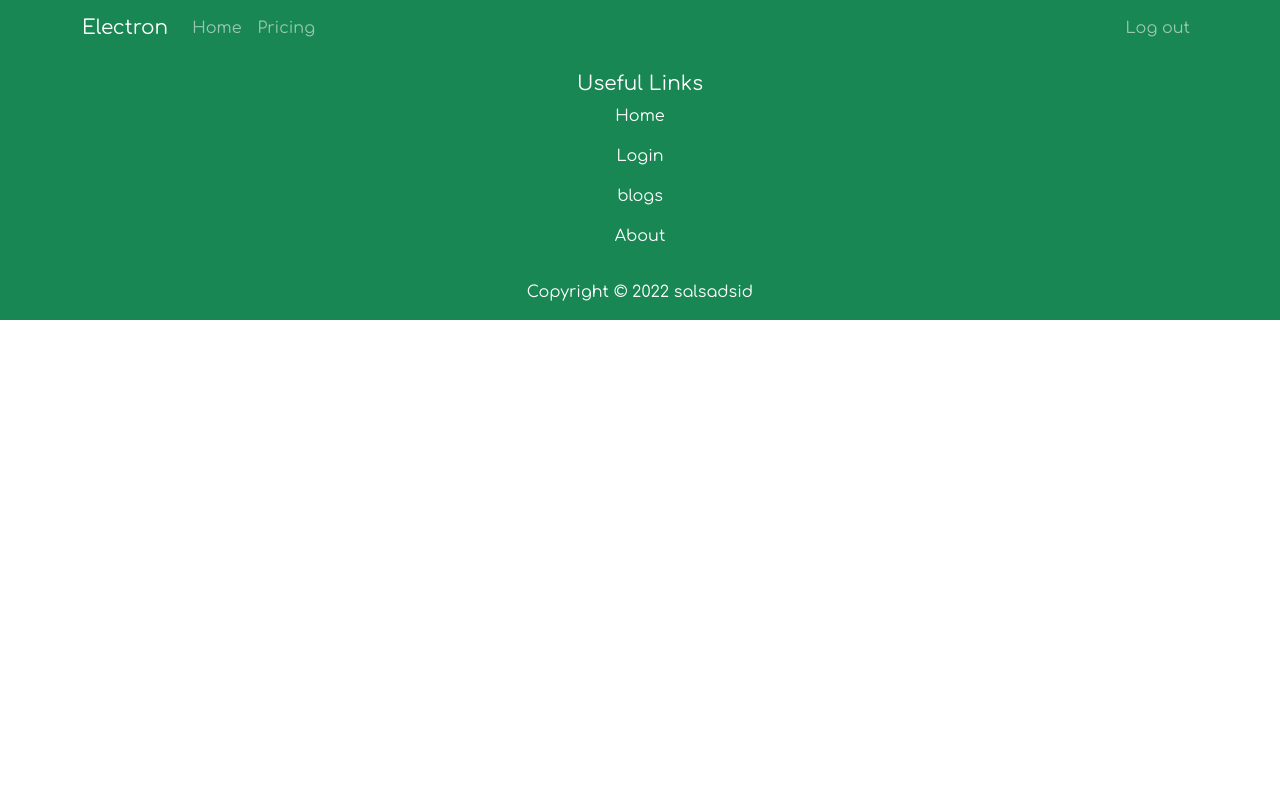
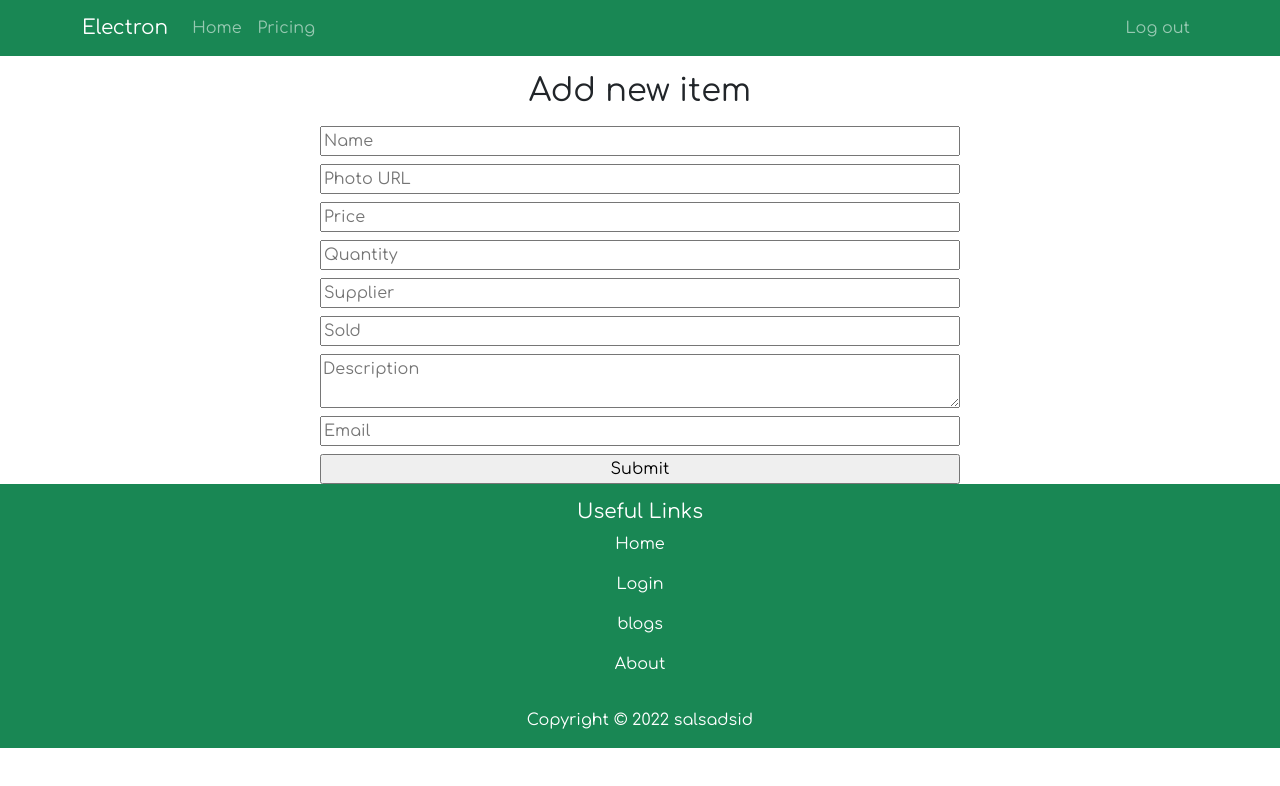
Before and after one commit to salsadsid/electron-warehouse-management, a React (Create React App) app: page /add in a window 1280 px wide. Shown: the top 786 px of the page. Built offline with nearby package versions, Linux system fonts and the light colour scheme; no server answers; sample sign-in values are in the browser's storage.

Commit message:
manage-inventory-add-items-added

```diff
--- a/package.json
+++ b/package.json
@@ -6,12 +6,14 @@
     "@testing-library/jest-dom": "^5.16.4",
     "@testing-library/react": "^13.2.0",
     "@testing-library/user-event": "^13.5.0",
+    "axios": "^0.27.2",
     "bootstrap": "^5.1.3",
     "firebase": "^9.8.0",
     "react": "^18.1.0",
     "react-bootstrap": "^2.3.1",
     "react-dom": "^18.1.0",
     "react-firebase-hooks": "^5.0.3",
+    "react-hook-form": "^7.30.0",
     "react-router-dom": "^6.3.0",
     "react-scripts": "5.0.1",
     "react-toastify": "^9.0.1",
--- a/src/App.js
+++ b/src/App.js
@@ -1,10 +1,12 @@
 import { Route, Routes } from 'react-router-dom';
 import './App.css';
+import AddItem from './Pages/AddItem/AddItem';
 import Home from './Pages/Home/Home/Home';
 import InventoryDetail from './Pages/InventoryDetail/InventoryDetail';
 import Login from './Pages/Login/Login/Login';
 import Register from './Pages/Login/Register/Register';
 import RequireAuth from './Pages/Login/RequireAuth/RequireAuth';
+import Manage from './Pages/Manage/Manage';
 
 import Footer from './Pages/Shared/Footer/Footer';
 import Header from './Pages/Shared/Header/Header';
@@ -23,6 +25,16 @@ function App() {
             <InventoryDetail></InventoryDetail>
           </RequireAuth>
         }></Route>
+        <Route path='/manage' element={
+          <RequireAuth>
+            <Manage></Manage>
+          </RequireAuth>
+        }></Route>
+        <Route path='/add' element={
+          <RequireAuth>
+            <AddItem></AddItem>
+          </RequireAuth>
+        }></Route>
       </Routes>
       <Footer></Footer>
     </div>
--- /dev/null
+++ b/src/Pages/AddItem/AddItem.css
@@ -0,0 +1,9 @@
+.form-container {
+    width: 50%;
+}
+
+@media only screen and (max-width:576px) {
+    .form-container {
+        width: 90%;
+    }
+}
--- /dev/null
+++ b/src/Pages/AddItem/AddItem.js
@@ -0,0 +1,40 @@
+import React from 'react';
+import { useForm } from 'react-hook-form';
+import './AddItem.css'
+const AddItem = () => {
+    const { register, handleSubmit } = useForm();
+    const onSubmit = data => {
+        // console.log(data);
+
+        fetch('http://localhost:5000/item', {
+            method: 'POST',
+            headers: {
+                'content-type': 'application/json'
+            },
+            body: JSON.stringify(data)
+        })
+            .then(res => res.json())
+            .then(result => {
+                console.log(result);
+            })
+    }
+    return (
+        <div className='form-container mx-auto'>
+            <h2 className='text-center my-3'>Add new item</h2>
+            <form className='d-flex flex-column' onSubmit={handleSubmit(onSubmit)}>
+
+                <input className='mb-2' placeholder='Name' {...register("name", { required: true })} />
+                <input className='mb-2' placeholder='Photo URL' {...register("img", { required: true })} />
+                <input className='mb-2' placeholder='Price' {...register("price", { required: true })} />
+                <input className='mb-2' placeholder='Quantity' {...register("quantity", { required: true })} />
+                <input className='mb-2' placeholder='Supplier' {...register("supplier", { required: true })} />
+                <input className='mb-2' placeholder='Sold' {...register("sold", { required: true })} />
+                <textarea className='mb-2' placeholder='Description' {...register("description", { required: true })} />
+                <input className='mb-2' placeholder='Email' {...register("email", { required: true })} />
+                <input type="submit" />
+            </form>
+        </div>
+    );
+};
+
+export default AddItem;
--- a/src/Pages/Home/Item/Item.js
+++ b/src/Pages/Home/Item/Item.js
@@ -25,7 +25,9 @@ const Item = ({ item }) => {
                         {description}
                     </p>
                 </div>
-                <Button onClick={() => navigateToInventoryDetail(_id)} className="update-btn">Update</Button>
+                <h2 className='text-center'>
+                    <Button onClick={() => navigateToInventoryDetail(_id)} className="update-btn">Update</Button>
+                </h2>
             </div>
         </div>
     );
--- a/src/Pages/Home/Items/Items.js
+++ b/src/Pages/Home/Items/Items.js
@@ -1,4 +1,5 @@
 import React, { useEffect, useState } from 'react';
+import { Link } from 'react-router-dom';
 import Item from '../Item/Item';
 import './Items.css'
 const Items = () => {
@@ -20,6 +21,7 @@ const Items = () => {
                     ></Item>)
                 }
             </div>
+            <h1 className='text-center'><Link className='update-btn' to='/manage'>Manage Inventories</Link></h1>
         </div>
     );
 };
--- /dev/null
+++ b/src/Pages/Manage/Manage.js
@@ -0,0 +1,41 @@
+import React, { useEffect, useState } from 'react';
+import { Link } from 'react-router-dom';
+
+const Manage = () => {
+    const [items, setItems] = useState([])
+    const handleDelete = id => {
+        const url = `http://localhost:5000/item/${id}`;
+
+        fetch(url, {
+            method: 'DELETE'
+        })
+            .then(res => res.json())
+            .then(data => {
+                const proceed = window.confirm('Are you Sure ?')
+                if (proceed) {
+                    const remaining = items.filter(item => item._id !== id);
+                    setItems(remaining);
+                }
+            })
+    }
+    useEffect(() => {
+        fetch("http://localhost:5000/item")
+            .then(res => res.json())
+            .then(data => setItems(data))
+    }, [])
+    return (
+        <div className='container'>
+            <h1 className="text-center my-3">Manage Inventories</h1>
+            <div>
+                {
+                    items.map(item => <div key={item._id}>
+                        <p><span>Name: {item.name} | Supplier: {item.supplier} <button className='btn btn-danger' onClick={() => { handleDelete(item._id) }}>Delete This Item</button></span></p>
+                    </div>)
+                }
+            </div>
+            <h1 className='text-center'><Link className='update-btn' to='/add'>Add new item</Link></h1>
+        </div>
+    );
+};
+
+export default Manage;
```
Also changed, not shown: src/Pages/MyItem/MyItem.js (added), 1 other file (tests, documents, lock files or other folders).
